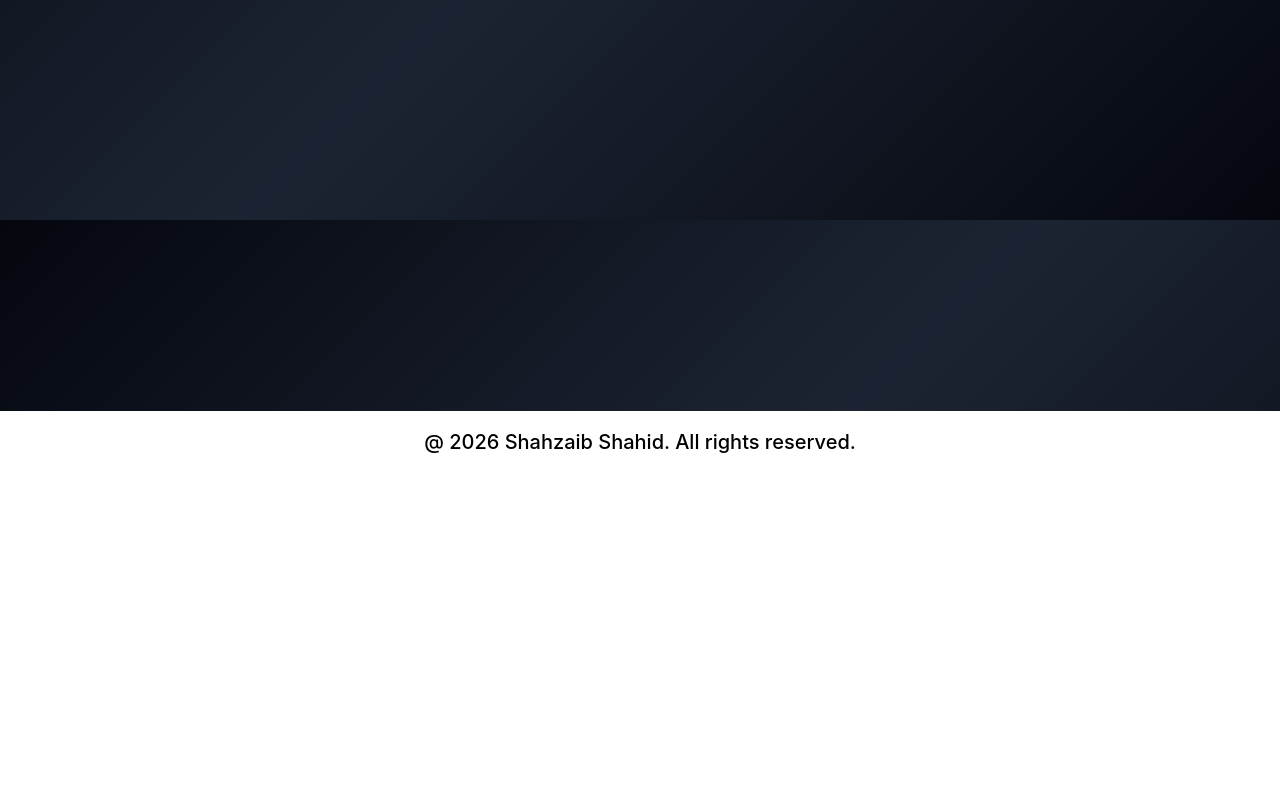
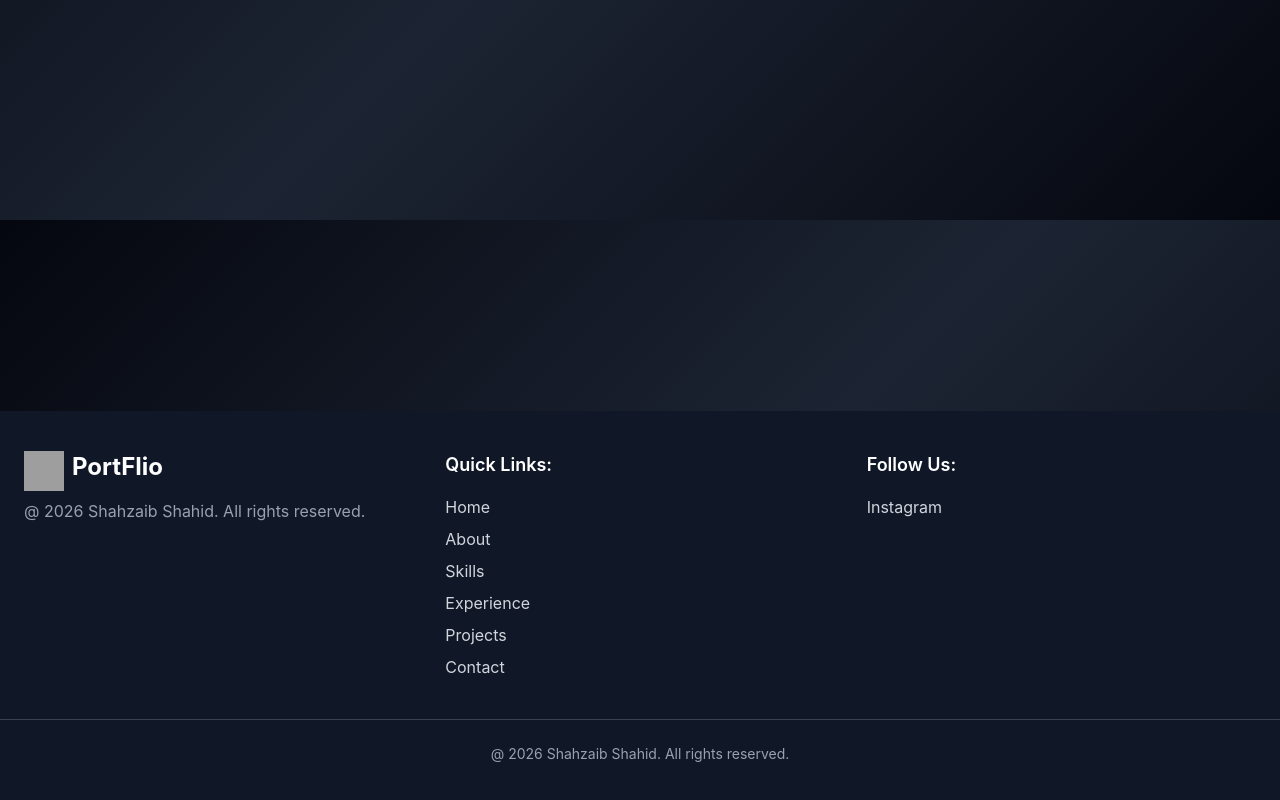
Before and after one commit to Shahzaib-27/My-Portlio, a React (Vite) app: page /skillspage in a window 1280 px wide. Shown: the part 580-1380 px from the top of the page. Before the commit the page ends 1053 px from the top, so only its background shows below. Built offline with nearby package versions, Linux system fonts and the light colour scheme; grey boxes are pictures that could not be loaded.

Commit message:
changes the footer content and design

```diff
--- a/src/components/Footer.jsx
+++ b/src/components/Footer.jsx
@@ -1,13 +1,82 @@
-import React from 'react'
+import React from "react";
+import { Link } from "react-router-dom";
 
 export default function Footer() {
+
+  const navLinks = [
+    { title: "Home", path: "/" },
+    { title: "About", path: "/aboutpage" },
+    { title: "Skills", path: "/skillspage" },
+    { title: "Experience", path: "/experiencepage" },
+    { title: "Projects", path: "/projectspage" },
+    { title: "Contact", path: "/contactpage" },
+  ];
+
+   const socialLinks = [
+    { name: "Instagram", href: "https://www.instagram.com/shahzaibs_10/" },
+    // { name: "YouTube", href: "#" },
+    // { name: "Discord", href: "#" },
+    // { name: "Twitter", href: "#" },
+  ];
+
   return (
-    <footer>
-      <div className="bg-white text-black font-medium text-[20px] p-4 text-center ">
-          <p >
-              @ {new Date().getFullYear()} Shahzaib Shahid. All rights reserved.
-          </p>
+    <footer className="bg-gray-900 text-gray-300 py-10">
+      <div className="max-w-7xl mx-auto px-6 grid grid-cols-1 md:grid-cols-3 gap-8">
+        {/* Logo / Brand */}
+        <div onClick = { () => scrollTo({ top:0, behavior:"smooth" })} >
+          <span
+           onClick={() => navigate("/")}
+          className="flex cursor-pointer">
+          <img src="/images/portfolio.png" alt="random_img" className='w-10 h-10 mr-2' />
+          <h1 className="text-2xl font-bold text-white">PortFlio</h1>
+          </span>
+
+           <p className="mt-2 text-gray-400">
+            @ {new Date().getFullYear()} Shahzaib Shahid. All rights reserved.</p>
+        </div>
+
+
+        {/* Quick Links */}
+        <div>
+          <h2 className="font-semibold text-lg mb-4 text-white">Quick Links:</h2>
+          <ul className="space-y-2">
+            {navLinks.map((item, index) => (
+              <li key={index}>
+                <Link
+                  to={item.path}
+                  className="hover:text-blue-400 transition-All duration-200 ease-in-out"
+                  onClick = { () => scrollTo({ top:0, behavior:"smooth" })}
+                >
+                  {item.title}
+                </Link>
+              </li>
+            ))}
+          </ul>
+        </div>
+
+        {/* Follow Us */}
+        <div>
+          <h2 className="font-semibold text-lg mb-4 text-white">Follow Us:</h2>
+            <ul className="space-y-2">
+              {socialLinks.map((link, index) => (
+                <li key={index}>
+                  <a
+                    href={link.href}
+                    target="_blank"
+                    className="hover:text-white transition-colors duration-200"
+                  >
+                    {link.name}
+                  </a>
+                </li>
+              ))}
+            </ul>
+        </div>
+
+      </div>
+
+      <div className="mt-10 border-t border-gray-700 pt-4 text-center text-gray-500 text-sm">
+       <p className="mt-2 text-gray-400">@ {new Date().getFullYear()} Shahzaib Shahid. All rights reserved.</p>
       </div>
     </footer>
-  )
+  );
 }
```
